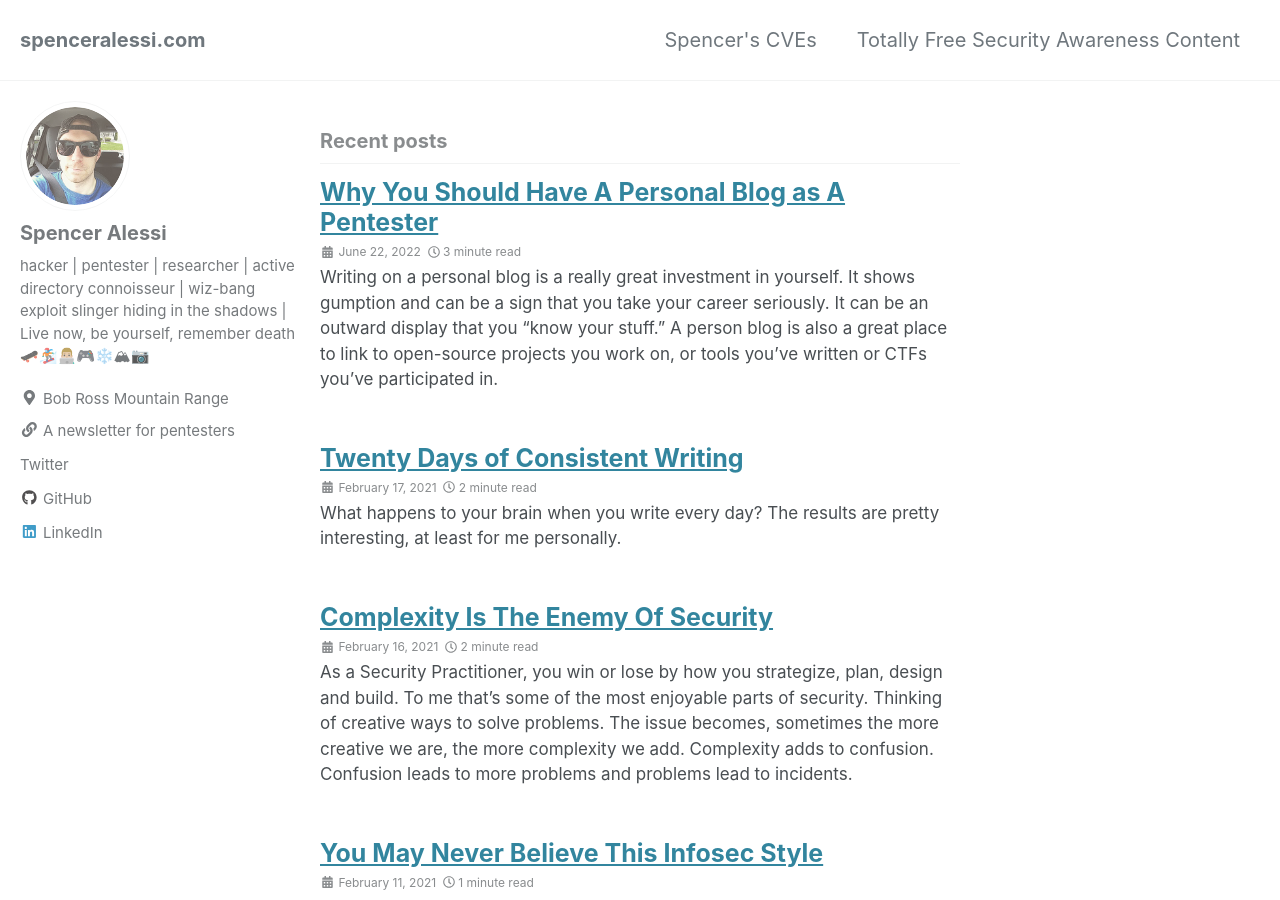
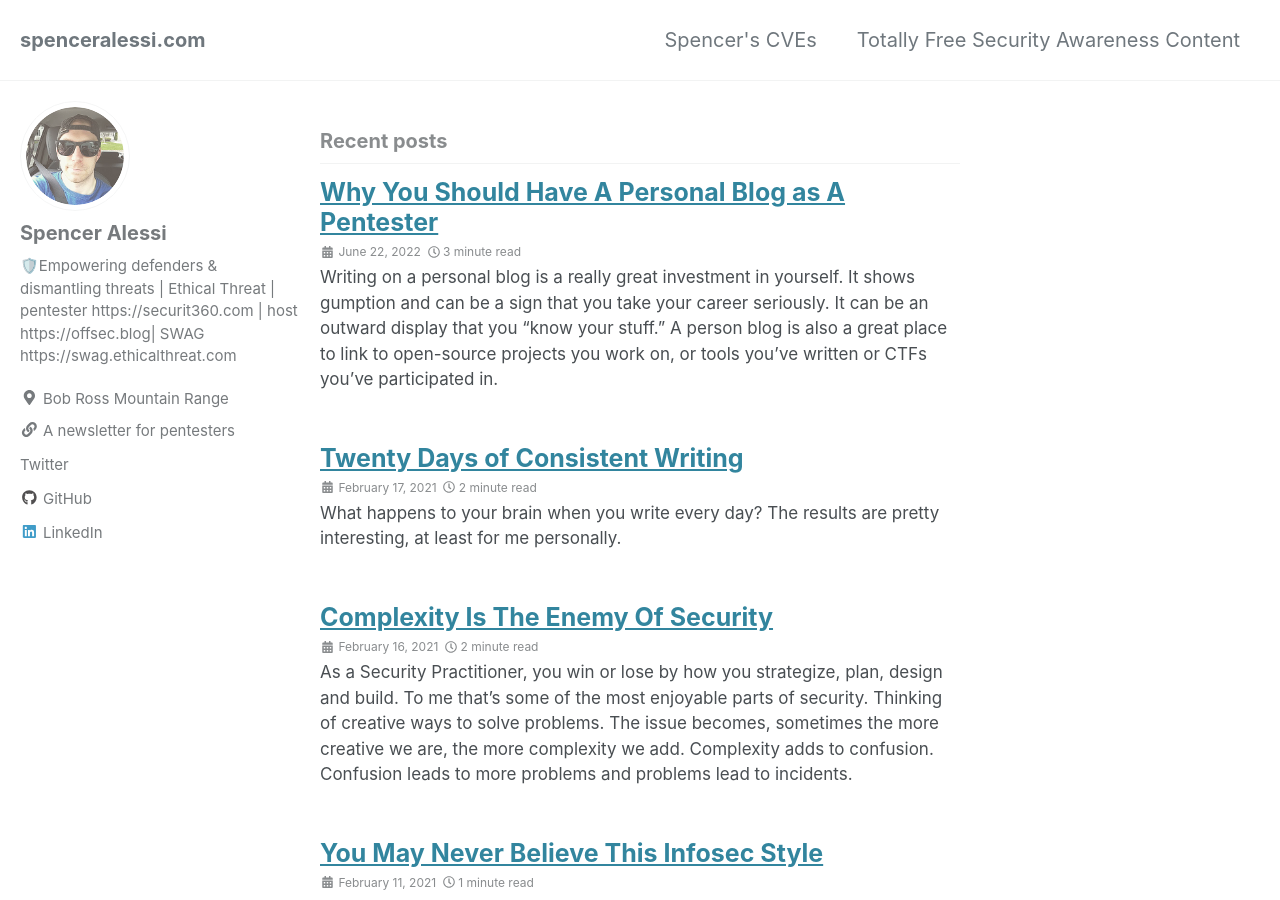
Before and after one commit to techspence/techspence.github.io, a Jekyll site: the page built from index.html, in a window 1280 px wide and 900 px high. Built offline with Jekyll 4.4.1, drawn with Linux system fonts in a browser that asks for light colours; cached includes are drawn as plain includes; the list of posts is cut into pages by our own code.

Commit message:
Update _config.yml

```diff
--- a/_config.yml
+++ b/_config.yml
@@ -19,7 +19,7 @@ locale                   : "en-US"
 title                    : "spenceralessi.com"
 title_separator          : "-"
 name                     : "Spencer Alessi"
-description              : "hacker | pentester | researcher | active directory connoisseur | wiz-bang exploit slinger hiding in the shadows | Live now, be yourself, remember death 🛹🏂👨🏼‍💻🎮❄️🏔📷"
+description              : "🛡️Empowering defenders & dismantling threats | Ethical Threat | pentester https://securit360.com | host https://offsec.blog| SWAG https://swag.ethicalthreat.com"
 url                      : "https://techspence.github.io"
 baseurl                  : "" # the subpath of your site, e.g. "/blog"
 repository               : "techspence/techspence.github.io"
@@ -108,7 +108,7 @@ analytics:
 author:
   name             : "Spencer Alessi"
   avatar           : "/assets/img/logo.png"
-  bio              : "hacker | pentester | researcher | active directory connoisseur | wiz-bang exploit slinger hiding in the shadows | Live now, be yourself, remember death 🛹🏂👨🏼‍💻🎮❄️🏔📷"
+  bio              : "🛡️Empowering defenders & dismantling threats | Ethical Threat | pentester https://securit360.com | host https://offsec.blog| SWAG https://swag.ethicalthreat.com"
   location         : "Bob Ross Mountain Range"
   #email            : ""
   links:
```
